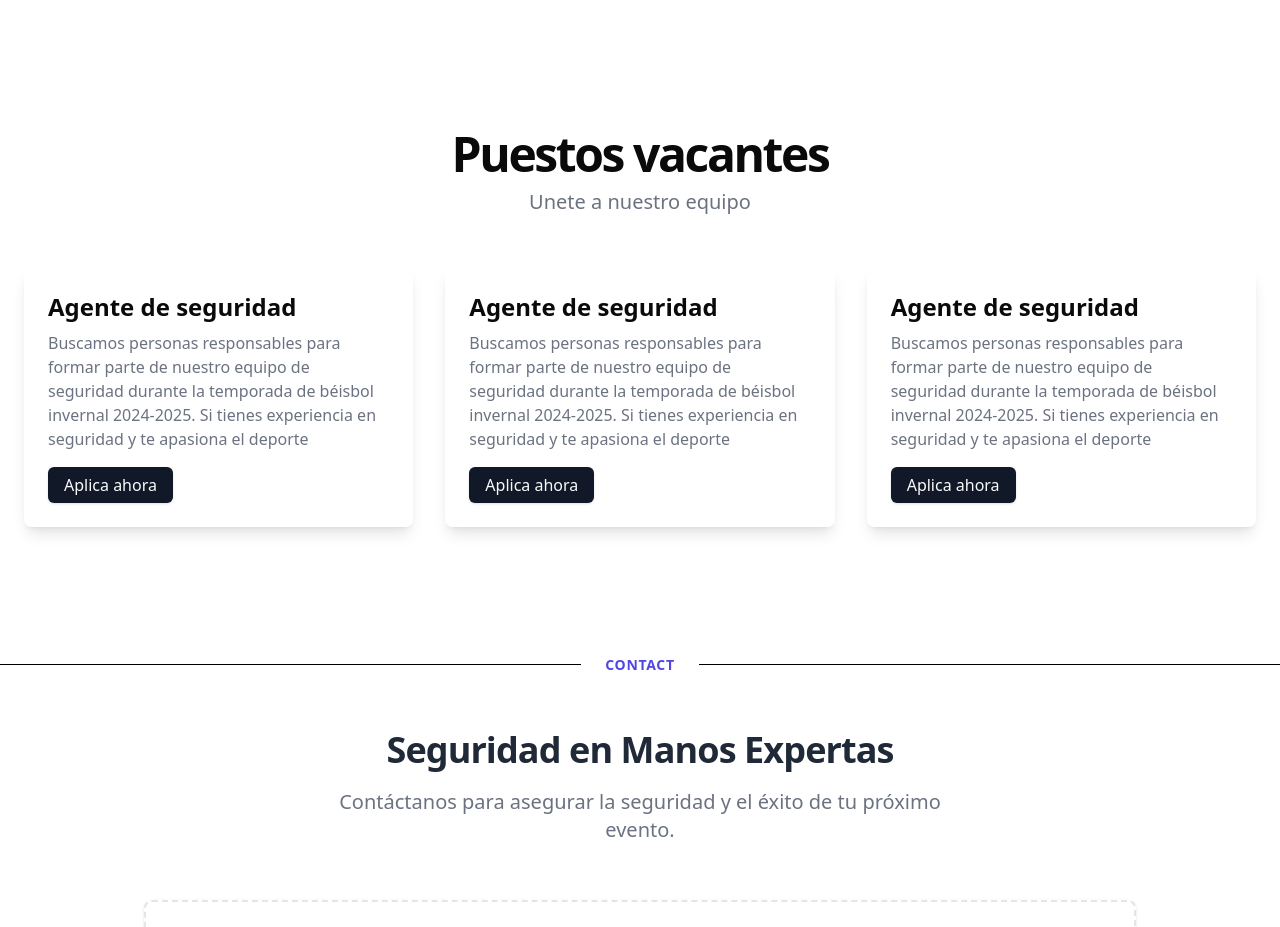
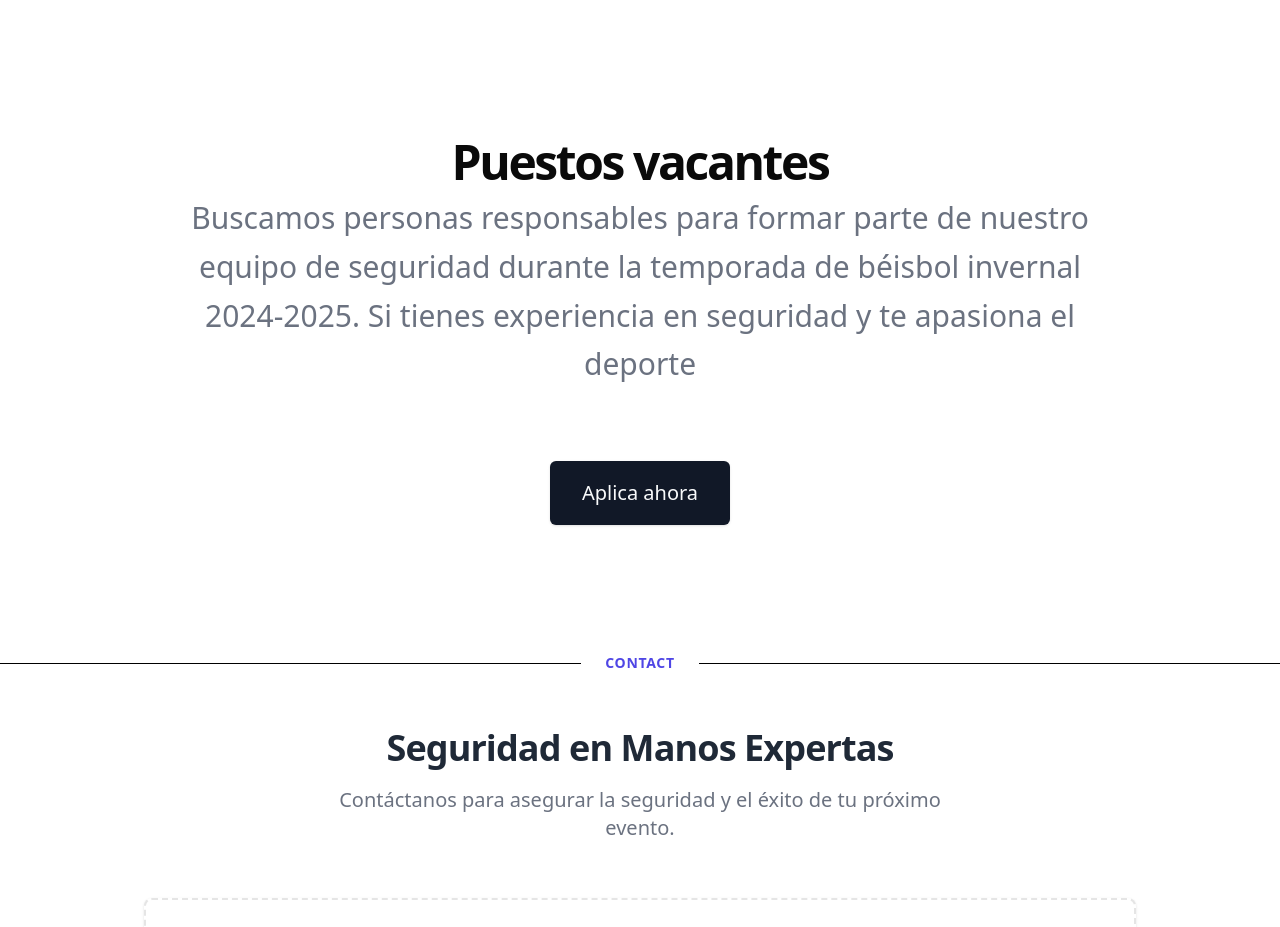
Before and after one commit to EstCarlos/fdd-landing, a Next.js app: page /en in a window 1280 px wide. Shown: the part 2440-3367 px from the top of the page. Built offline with nearby package versions, Linux system fonts and the light colour scheme.

Commit message:
chore: Update Vacancies component layout and add apply button

```diff
--- a/src/components/Vacancies.tsx
+++ b/src/components/Vacancies.tsx
@@ -3,34 +3,33 @@ import { useLocale } from "next-intl";
 import Link from "next/link";
 
 export default function vancies() {
+  const locale = useLocale();
   return (
     <section className="w-full h-full py-8 md:py-24 lg:py-32">
       <div className="container space-y-12 px-4 md:px-6">
         <div className="flex flex-col items-center justify-center space-y-4 text-center">
-          <div className="space-y-2">
+          <div className="space-y-2 p-2">
             <h2 className="text-3xl font-bold tracking-tighter sm:text-5xl">
               Puestos vacantes
             </h2>
-            <p className="max-w-[900px] text-gray-500 md:text-xl/relaxed lg:text-base/relaxed xl:text-xl/relaxed dark:text-gray-400">
-              Unete a nuestro equipo
+            <p className="max-w-[900px] text-gray-500 text-2xl md:text-4xl/relaxed lg:text-4xl/relaxed xl:text-3xl/relaxed dark:text-gray-400">
+              Buscamos personas responsables para formar parte de nuestro equipo
+              de seguridad durante la temporada de béisbol invernal 2024-2025.
+              Si tienes experiencia en seguridad y te apasiona el deporte
             </p>
           </div>
         </div>
-        <div className="mx-auto grid gap-8 sm:grid-cols-2 md:grid-cols-2 lg:grid-cols-3">
-          <Vacancie
-            title="Agente de seguridad"
-            description="Buscamos personas responsables para formar parte de nuestro equipo de seguridad durante la temporada de béisbol invernal 2024-2025. Si tienes experiencia en seguridad y te apasiona el deporte"
-          />
 
-          <Vacancie
-            title="Agente de seguridad"
-            description="Buscamos personas responsables para formar parte de nuestro equipo de seguridad durante la temporada de béisbol invernal 2024-2025. Si tienes experiencia en seguridad y te apasiona el deporte"
-          />
-
-          <Vacancie
-            title="Agente de seguridad"
-            description="Buscamos personas responsables para formar parte de nuestro equipo de seguridad durante la temporada de béisbol invernal 2024-2025. Si tienes experiencia en seguridad y te apasiona el deporte"
-          />
+        <div className="flex justify-center">
+          {" "}
+          {/* Contenedor para centrar el botón */}
+          <Link
+            href={locale + "/application"}
+            className="mt-4 inline-flex h-16 items-center justify-center rounded-md bg-gray-900 px-8 text-xl font-medium text-gray-50 shadow transition-colors hover:bg-gray-900/90 focus-visible:outline-none focus-visible:ring-1 focus-visible:ring-gray-950 disabled:pointer-events-none disabled:opacity-50 dark:bg-gray-50 dark:text-gray-900 dark:hover:bg-gray-50/90 dark:focus-visible:ring-gray-300"
+            prefetch={false}
+          >
+            Aplica ahora
+          </Link>
         </div>
       </div>
     </section>
@@ -43,7 +42,6 @@ type VacancieProps = {
 };
 
 const Vacancie = ({ title, description }: VacancieProps) => {
-  const locale = useLocale();
   return (
     <div className="rounded-lg overflow-hidden shadow-lg transition-all hover:shadow-xl">
       {/* <img
@@ -58,13 +56,6 @@ const Vacancie = ({ title, description }: VacancieProps) => {
         <p className="mt-2 text-md text-gray-500 dark:text-gray-400">
           {description}
         </p>
-        <Link
-          href={locale + "/application"}
-          className="mt-4 inline-flex h-9 items-center justify-center rounded-md bg-gray-900 px-4 text-md font-medium text-gray-50 shadow transition-colors hover:bg-gray-900/90 focus-visible:outline-none focus-visible:ring-1 focus-visible:ring-gray-950 disabled:pointer-events-none disabled:opacity-50 dark:bg-gray-50 dark:text-gray-900 dark:hover:bg-gray-50/90 dark:focus-visible:ring-gray-300"
-          prefetch={false}
-        >
-          Aplica ahora
-        </Link>
       </div>
     </div>
   );
```
